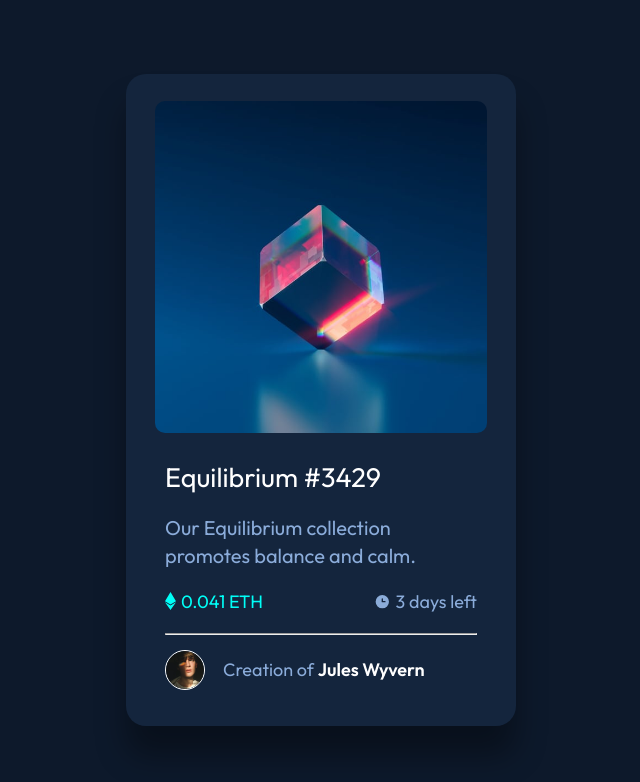
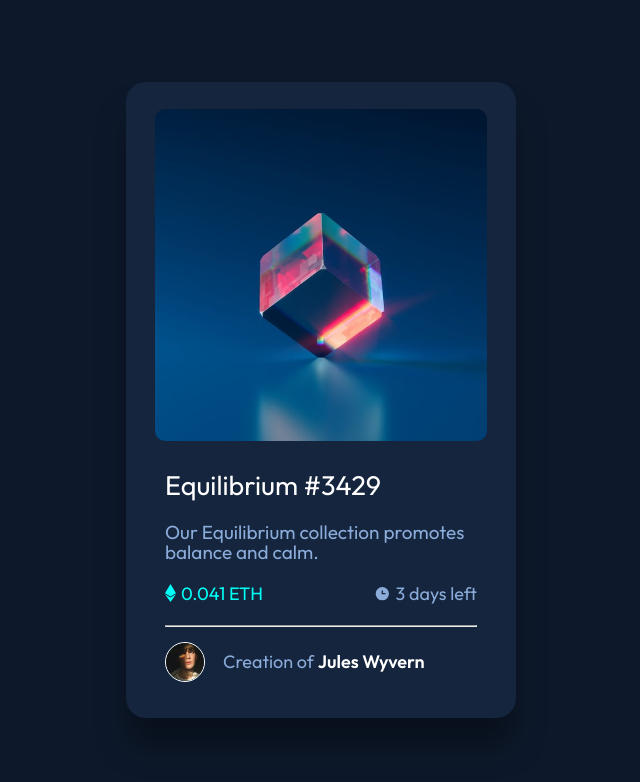
Before and after one commit to AhmedAlharees/nft-card-component, a plain HTML site: page index.html in a window 1280 px wide. Shown: the whole page, without its empty margins (319-959 px from the left). Drawn offline with Linux system fonts and the light colour scheme.

Commit message:
second change

```diff
--- a/style.css
+++ b/style.css
@@ -84,9 +84,9 @@ body {
 
 .card-desc {
   color: hsl(215, 51%, 70%);
-  font-size: 20px;
+  font-size: 19px;
   margin: 20px 0;
-  line-height: 28px;
+  line-height: 20px;
 }
 .offer {
   display: flex;
```
